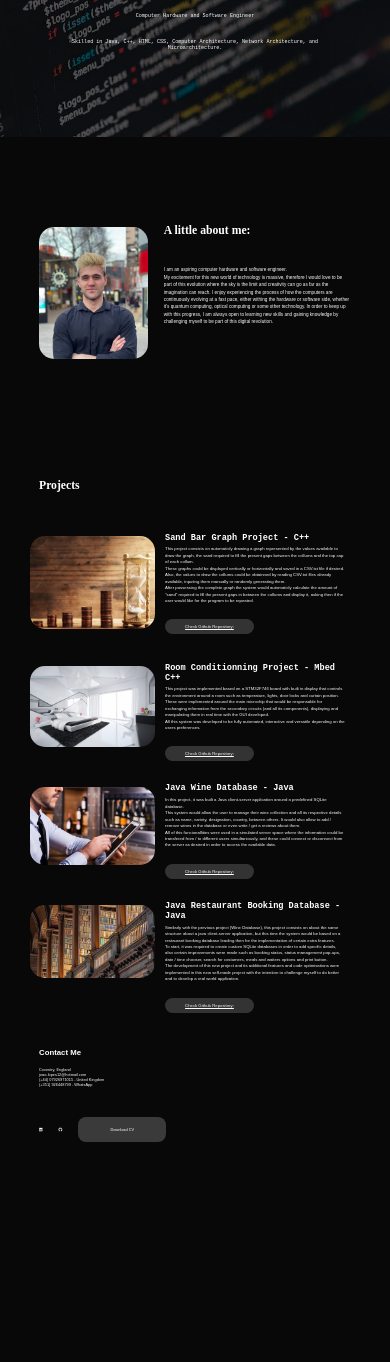
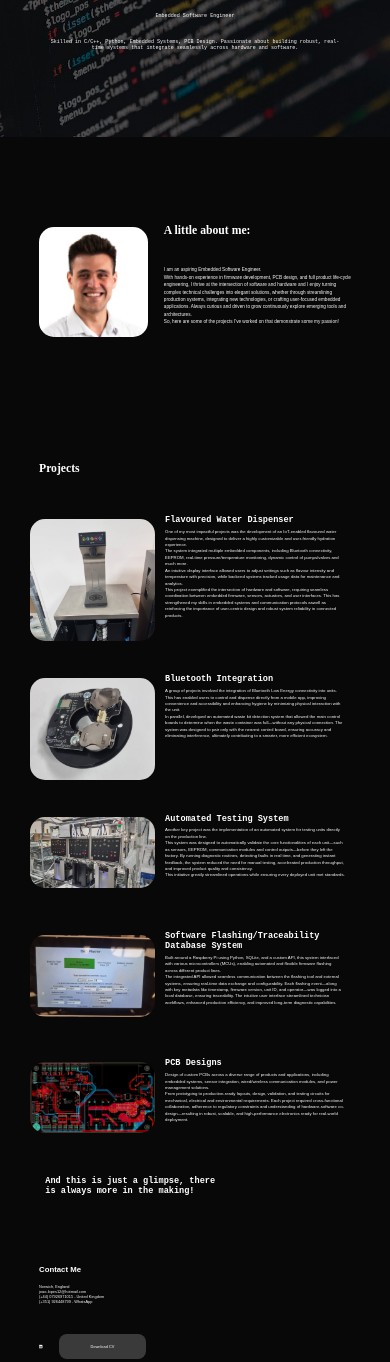
Before and after one commit to JoaoGuilhermeLopes/JoaoGuilhermeLopes-Portfolio, a plain HTML site: page index.html in a window 390 px wide. Shown: the part 258-1620 px from the top of the page. Before the commit the page ends 1410 px from the top, so only its background shows below. Drawn offline with Linux system fonts and the light colour scheme.

Commit message:
New Portfolio

```diff
--- a/index.html
+++ b/index.html
@@ -23,15 +23,14 @@ html {
                 <li><a href="#projects" style="font-size: 1vw ;">Projects</a></li>
                 <li><a href="#contact" style="font-size: 1vw ;">Contact</a></li>
                 <li><a href="https://www.linkedin.com/in/joao-guilherme-lopes-000217172/" style="font-size: 1vw ;"><i class="fa-brands fa-linkedin"></i></a></li>
-                <li><a href="https://github.com/JoaoGRLopes?tab=repositories" style="font-size: 1vw ;"><i class="fa-brands fa-github"></i></a>
                 <li><a href="Joao-Guilherme-Lopes-CV.pdf" download class="btn" style="font-size: 1vw ;"> Download CV </a></li>
 
             </ul>
         </nav>
         <div class="header-text" >
-            <h1><span>Hello, I am</span> <br>Joao Guilherme Lopes</h1>
-            <p>Computer Hardware and Software Engineer</p>
-            <p>Skilled in Java, C++, HTML, CSS, Computer Architecture, Network Architecture, and Microarchitecture.<br><br><br><br><br><br>
+            <h1><span>Hi, I am</span> <br>Joao Guilherme Lopes</h1>
+            <p>Embedded Software Engineer</p>
+            <p>Skilled in C/C++, Python, Embedded Systems, PCB Design. Passionate about building robust, real-time systems that integrate seamlessly across hardware and software.<br><br><br><br><br><br>
             <br><br><br><br><br><br></p>
         </div>
     </div>
@@ -43,18 +42,18 @@ html {
     <div class="container">
         <div class="row">
             <div class="about-col1">
-                <a href="https://www.linkedin.com/in/joao-guilherme-lopes-000217172/"><img src="me.jpg" alt=""></a>
+                <a href="https://www.linkedin.com/in/joao-guilherme-lopes-000217172/"><img src="Joao_Lopes.jpg" alt=""></a>
             </div>
             <div class="about-col2">
                 <h1 class="subtitle" style="font-size: 3vw; font-family: 'Courier New, Courier, monospace';">A little about me:</h1>
                 <p>
-                    I am an aspiring computer hardware and software engineer.<br>
-                    My excitement for this new world of technology is massive, therefore I would love to be part of this evolution
-                    where the sky is the limit and creativity can go as far as the imagination can reach.
-                    I enjoy experiencing the process of how the computers are continuously evolving at a fast pace,
-                    either withing the hardware or software side, whether it's quantum computing, optical computing or some other technology.
-                    In order to keep up with this progress, I am always open to learning new skills and gaining knowledge
-                    by challenging myself to be part of this digital revolution.
+                    I am an aspiring Embedded Software Engineer.<br>
+                    With hands-on experience in firmware development, PCB design,
+                    and full product life-cycle engineering, I thrive at the intersection of software and hardware and
+                    I enjoy turning complex technical challenges into elegant solutions, whether through streamlining production systems,
+                    integrating new technologies, or crafting user-focused embedded applications.
+                    Always curious and driven to grow continuously explore emerging tools and architectures. <br>
+                    So, here are some of the projects I've worked on that demonstrate some my passion!
                 </p>
             </div>
         </div>
@@ -68,78 +67,100 @@ html {
 
         <div class="sandbar-row">
             <div class="project-col-sandbar">
-               <a href="https://github.com/JoaoGRLopes/Sand_Bar-Graph"><img src="c++.png" alt=""></a>
+               <!-- <a href="https://github.com/JoaoGRLopes/Sand_Bar-Graph"><img src="c++.png" alt=""></a> -->
+               <!-- <a img src="c++.png" alt=""></a> -->
+               <img src="Flavour_Unit.jpeg" alt="">
             </div>
 
             <div class="project-col2-sandbar">
-                    <h1>Sand Bar Graph Project - C++</h1>
+                    <h1>Flavoured Water Dispenser</h1>
                     <p>
-                        This project consists on automaticly drawing a graph represented by the values available to draw the graph,
-                        the sand required to fill the present gaps between the collums and the top cap of each collum. <br>
-                        These graphs could be displayed vertically or horizontally and saved in a CSV.txt file if desired.
-                        Also, the values to draw the collums could be obtainned by reading CSV.txt files already available, inputing them manually or randomly generating them.<br>
-                        After possessing the complete graph the system would automaticly calculate the amount of "sand" required to fill
-                        the present gaps in between the collums and display it, asking then if the user would like for the program to be repeated.
+                        One of my most impactful projects was the development of an IoT-enabled flavoured water dispensing machine,
+                        designed to deliver a highly customizable and user-friendly hydration experience. <br>The system integrated multiple embedded components,
+                        including Bluetooth connectivity, EEPROM, real-time pressure/temperature monitoring, dynamic control of pumps/valves and much more.<br>
+                        An intuitive display interface allowed users to adjust settings such as flavour intensity and temperature with precision,
+                        while backend systems tracked usage data for maintenance and analytics.<br>
+                        This project exemplified the intersection of hardware and software, requiring seamless coordination between embedded firmware,
+                        sensors, actuators, and user interfaces. This has strengthened my skills in embedded systems and communication protocols
+                        aswell as reinforcing the importance of user-centric design and robust system reliability in connected products.
                     </p>
-                    <a href="https://github.com/JoaoGRLopes/Sand_Bar-Graph"class="learnbtn" >Check Github Repository:</a>
             </div>
         </div>
 
             <div class="sandbar-row">
                 <div class="project-col-sandbar">
-                    <a href="https://github.com/JoaoGRLopes/STM32F4-RoomConditioningProject"><img src="room.png" alt=""></a>
+                    <!-- <a href="https://github.com/JoaoGRLopes/STM32F4-RoomConditioningProject"><img src="room.png" alt=""></a> -->
+                    <img src="Waste_Kit.jpeg" alt="">
                 </div>
                 <div class="project-col2-sandbar">
-                    <h1>Room Conditionning Project - Mbed C++</h1>
+                    <h1>Bluetooth Integration</h1>
                 <p>
-                    This project was implemented based on a STM32F746 board with built in display that controls the environment around a room such as
-                    temperature, lights, door locks and curtain position. <br> These were implemented around the main microchip that would be responsable for
-                    exchanging information from the secondary circuits (and all its components), displaying and manipulating them in real time with the GUI developed.<br>
-                    All this system was developed to be fully automated, interactive and versatile depending on the users preferences.
+                    A group of projects involved the integration of Bluetooth Low Energy connectivity into units.<br>
+                    This has enabled users to control and dispense directly from a mobile app, improving convenience and accessibility and enhancing hygiene
+                    by minimizing physical interaction with the unit.<br>
+                    In parallel, developed an automated waste kit detection system that allowed the main control boards to determine when the waste container
+                    was full—without any physical connection.
+                    The system was designed to pair only with the nearest control board, ensuring accuracy and eliminating interference,
+                    ultimately contributing to a smarter, more efficient ecosystem.
                 </p>
-                <a href="https://github.com/JoaoGRLopes/STM32F4-RoomConditioningProject" class="learnbtn" >Check Github Repository:</a>
                 </div>
             </div>
 
             <div class="sandbar-row">
                 <div class="project-col-sandbar">
-                    <a href="https://github.com/JoaoGRLopes/Restaurant_Booking_DataBase_Advanced"><img src="restaurant.png" alt=""></a>
+                    <!-- <a href="https://github.com/JoaoGRLopes/Restaurant_Booking_DataBase_Advanced"><img src="restaurant.png" alt=""></a> -->
+                    <img src="Wet_Test.jpeg" alt="">
                 </div>
                 <div class="project-col2-sandbar">
-                    <h1>Java Wine Database - Java</h1>
+                    <h1>Automated Testing System</h1>
                 <p>
-                     In this project, it was built a Java client-server application around a predefined SQLite database.<br>
-                     This system would allow the user to manage their wine collection and all its respective details such as
-                     name, variety, designation, country, between others. It would also allow to add / remove wines in the database
-                     or even write / get a reviews about them.<br>
-                     All of this funcionallities were used in a simulated server space where the information could be transfered from / to
-                     different users simultaniously, and these could connect or disconnect from the server as desired in order to access the available data.
-
+                    Another key project was the implementation of an automated system for testing units directly on the production line.<br>
+                    This system was designed to automatically validate the core functionalities of each unit—such as sensors, EEPROM, communication modules
+                    and control outputs—before they left the factory. By running diagnostic routines, detecting faults in real time, and generating instant feedback,
+                    the system reduced the need for manual testing, accelerated production throughput, and improved product quality and consistency.<br>
+                    This initiative greatly streamlined operations while ensuring every deployed unit met standards.
                 </p>
                 <div>
-                    <a href="https://github.com/JoaoGRLopes/Wine_Review_DataBase" class="learnbtn"> Check Github Repository: </a>
                 </div>
                 </div>
             </div>
 
             <div class="sandbar-row">
                 <div class="project-col-sandbar">
-                    <a href="https://github.com/JoaoGRLopes/Wine_Review_DataBase"><img src="library.png" alt=""></a>
+                    <!-- <a href="https://github.com/JoaoGRLopes/Wine_Review_DataBase"><img src="library.png" alt=""></a> -->
+                    <img src="Flashing.jpeg" alt="">
                 </div>
                 <div class="project-col2-sandbar">
-                    <h1>Java Restaurant Booking Database - Java</h1>
+                    <h1>Software Flashing/Traceability Database System</h1>
                 <p>
-                    Similarly with the previous project (Wine Database), this project consists on about the same structure about a java client-server
-                    application, but this time the system would be based on a restaurant booking database leading then for the implementation of certain extra features.<br>
-                    To start, it was required to create custom SQLite databases in order to add specific details,
-                    also certain improvements were made such as booking status, status management pop-ups,
-                    date / time chooser, search for costumers, meals and waiters options and print button.<br>
-                    The development of this new project and its additional features and code optimisations were implemented in this
-                    new self-made project with the intention to challenge myself
-                    to do better and to develop a real world application.
+                    Built around a Raspberry Pi using Python, SQLite, and a custom API, this system interfaced with various microcontrollers (MCUs),
+                    enabling automated and flexible firmware flashing across different product lines.<br>
+                    The integrated API allowed seamless communication between the flashing tool and external systems, ensuring real-time data exchange and configurability.
+                    Each flashing event—along with key metadata like timestamp, firmware version, unit ID, and operator—was logged into a local database, ensuring traceability.
+                    The intuitive user interface streamlined technician workflows, enhanced production efficiency, and improved long-term diagnostic capabilities.
+                </p>
+                </div>
+            </div>
 
+            <div class="sandbar-row">
+                <div class="project-col-sandbar">
+                    <!-- <a href="https://github.com/JoaoGRLopes/Wine_Review_DataBase"><img src="library.png" alt=""></a> -->
+                    <img src="Board Schematic.png" alt="">
+                </div>
+                <div class="project-col2-sandbar">
+                    <h1>PCB Designs</h1>
+                <p>
+                    Design of custom PCBs across a diverse range of products and applications, including embedded systems,
+                    sensor integration, wired/wireless communication modules, and power management solutions. <br>
+                    From prototyping to production-ready layouts, design, validation, and testing circuits for mechanical,
+                    electrical and environmental requirements. Each project required cross-functional collaboration, adherence to regulatory constraints
+                    and understanding of hardware-software co-design—resulting in robust, scalable, and high-performance electronics ready for real-world deployment.
                 </p>
-                <a href="https://github.com/JoaoGRLopes/Restaurant_Booking_DataBase_Advanced"class="learnbtn">Check Github Repository:</a>
+                </div>
+            </div>
+            <div class="sandbar-row">
+                <div class="project-col2-sandbar">
+                    <h1>And this is just a glimpse, there is always more in the making!</h1>
                 </div>
             </div>
         </div>
@@ -152,13 +173,12 @@ html {
             <div class="row">
                 <div class="contact-left">
                     <h1 class="contact-details"> Contact Me</h1>
-                    <p>Coventry, England</p>
+                    <p>Norwich, England</p>
                     <p>joao-lopes12@hotmail.com</p>
                     <p>(+44) 07926971015 - United Kingdom</p>
                     <p>(+351) 926448799 - WhatsApp</p>
                     <div class="social-icons">
                         <a href="https://www.linkedin.com/in/joao-guilherme-lopes-000217172/" style="font-size: 1vw ;" ><i class="fa-brands fa-linkedin"></i></a>
-                        <a href="https://github.com/JoaoGRLopes?tab=repositories" style="font-size: 1vw ;" ><i class="fa-brands fa-github"></i></a>
                         <a href="Joao-Guilherme-Lopes-CV.pdf" download class="btnfooter"style="font-size: 1vw ;"> Download CV </a>
 
                     </div>
```
Also changed, not shown: Board Schematic.png (added), Flashing.jpeg (added), Flavour_Unit.jpeg (added), Joao_Lopes.jpg (added), Waste_Kit.jpeg (added), Wet_Test.jpeg (added), 1 other file.
